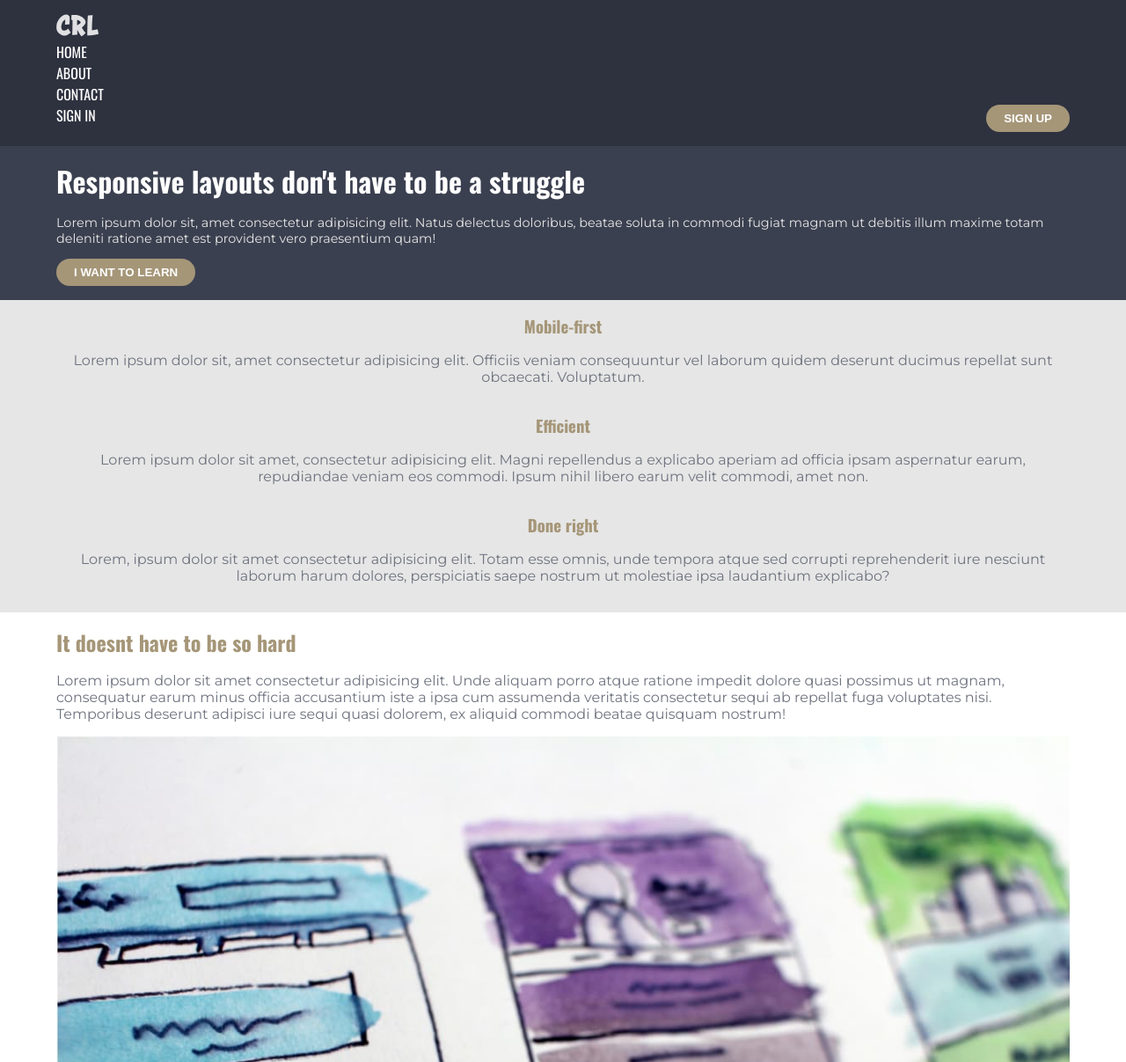
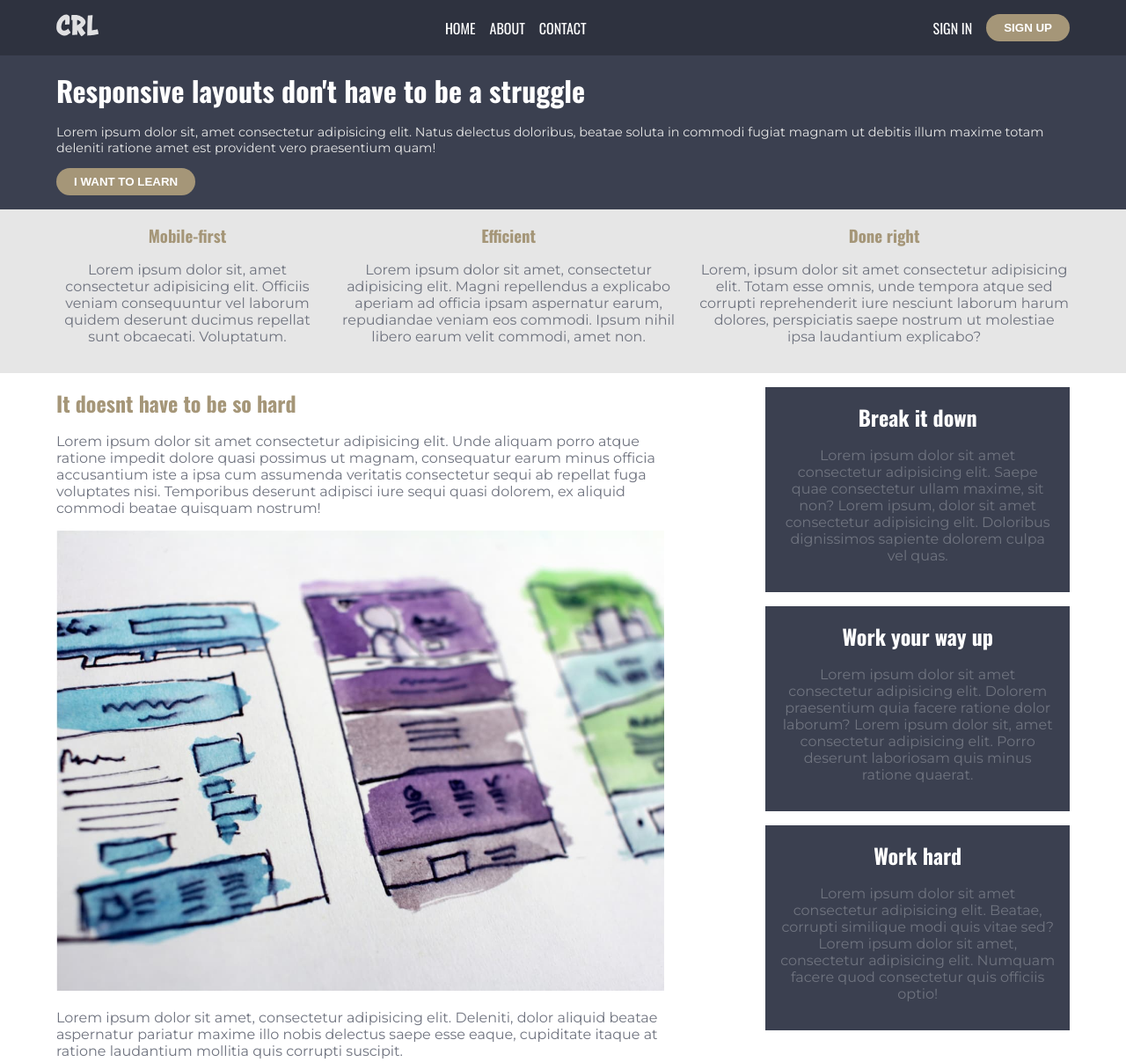
Before and after one commit to neeflez/Conquering-Responsive-Layouts, a plain HTML site: page Final challenge!/index.html in a window 1280 px wide. Shown: the top 1207 px of the page at 88% size. Drawn offline with nearby package versions, Linux system fonts and the light colour scheme.

Commit message:
Almost done
 Just need a perfectly centered nav
-Added tablet and pc view!

```diff
--- a/Final challenge!/index.html
+++ b/Final challenge!/index.html
@@ -25,7 +25,7 @@
           <img class="logo" src="/images/logo-3.svg" alt="CRL logo" />
         </ul>
 
-        <ul>
+        <ul class="middle">
           <li>home</li>
           <li>about</li>
           <li>contact</li>
@@ -86,7 +86,7 @@
         </div>
       </section>
       <section class="s3">
-        <div class="container">
+        <div class="container flex col">
           <div class="info">
             <h2>It doesnt have to be so hard</h2>
             <p>
@@ -110,21 +110,21 @@
               <h2>Break it down</h2>
               <p>
                 Lorem ipsum dolor sit amet consectetur adipisicing elit. Saepe
-                quae consectetur ullam maxime, sit non?
+                quae consectetur ullam maxime, sit non? Lorem ipsum, dolor sit amet consectetur adipisicing elit. Doloribus dignissimos sapiente dolorem culpa vel quas.
               </p>
             </div>
             <div class="box2">
               <h2>Work your way up</h2>
               <p>
                 Lorem ipsum dolor sit amet consectetur adipisicing elit. Dolorem
-                praesentium quia facere ratione dolor laborum?
+                praesentium quia facere ratione dolor laborum? Lorem ipsum dolor sit, amet consectetur adipisicing elit. Porro deserunt laboriosam quis minus ratione quaerat.
               </p>
             </div>
             <div class="box2">
               <h2>Work hard</h2>
               <p>
                 Lorem ipsum dolor sit amet consectetur adipisicing elit. Beatae,
-                corrupti similique modi quis vitae sed?
+                corrupti similique modi quis vitae sed? Lorem ipsum dolor sit amet, consectetur adipisicing elit. Numquam facere quod consectetur quis officiis optio!
               </p>
             </div>
           </div>
--- a/Final challenge!/style.css
+++ b/Final challenge!/style.css
@@ -113,4 +113,50 @@ p {
 }
 .space-between{
   justify-content: space-between;
+  gap: 1rem
 }
+.col{
+  flex-direction: column;
+}
+@media (min-width: 700px){
+  .boxes{
+    flex-direction: row;
+  }
+  .nav{
+    display: flex;
+    flex-direction: row;
+    justify-content: space-between;
+  }
+  .space-between{
+    justify-content: start;
+    align-self: center;
+
+  }
+  .middle{
+
+    display: flex;
+    align-self: center;
+    gap: 1rem;
+    margin: 0 auto;
+  }
+  li{
+    align-self: center;
+  }
+  .about{
+    display: flex;
+  }
+}
+
+@media(min-width:1000px){
+    .s3 .boxes{
+    flex-direction: column;
+    width: 30%;
+  }
+  .col{
+    flex-direction: row;
+   justify-content: space-between;
+  }
+  .s3 .info{
+    width: 60%;
+  }
+}
```
